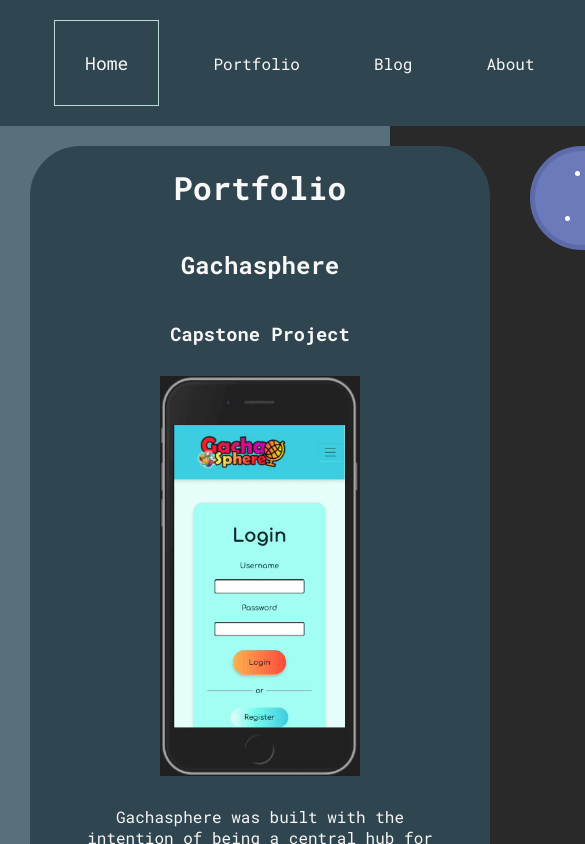
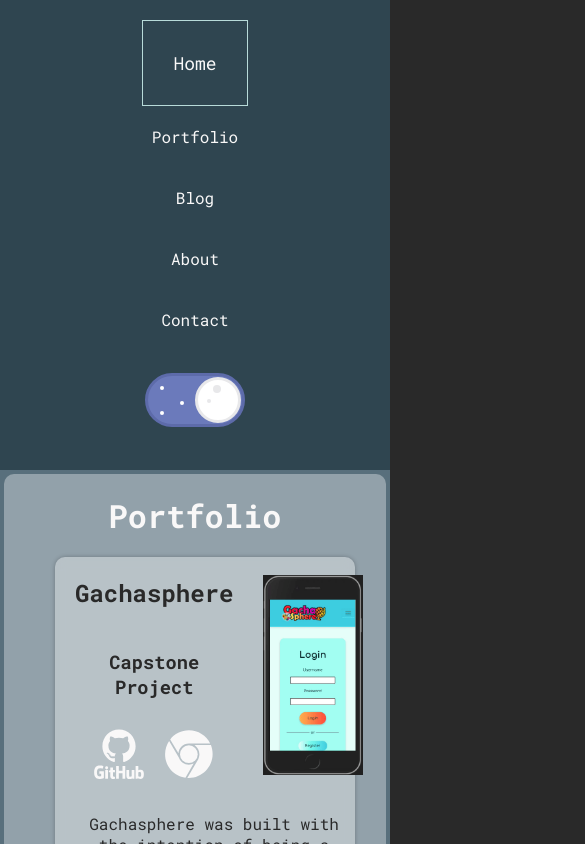
Before and after one commit to abbeyperini/Portfolio2.0, a React (Create React App) app in the folder portfolio/: page / in a window 390 px wide. Both pictures are taken after a click on the button "View my work". Shown: the top 844 px of the page, 585 px wide, since content can reach past the window. Built offline with nearby package versions, Linux system fonts and the light colour scheme.

Commit message:
some mobile toggle resize got subwork kinda styled

```diff
--- a/portfolio/src/App.css
+++ b/portfolio/src/App.css
@@ -60,12 +60,12 @@ header {
 
 nav {
   display: flex;
+  flex-direction: column;
   align-items: center;
   justify-content: space-evenly;
   grid-area: nav;
   background-color: #2F4550;
   padding: 20px;
-  grid-area: nav;
 }
 
 .nav_button {
@@ -126,54 +126,112 @@ nav {
   margin: 20px;
 }
 
-.subwork_image, .old-wall_image {
-  max-height: 400px;
-  max-width: 400px;
+.subwork_image {
+  max-height: 200px;
+  max-width: 100px;
   margin: 10px;
+  grid-area: pic;
 }
 
 .main-container {
   background-color: #586F7C;
 }
 
-.container_about, .container_blog, .container_contact, .container_work, .subWork {
+.container_about, .container_blog, .container_contact {
   display: flex;
   flex-direction: column;
   place-items: center;
-  background-color:#2F4550;
   margin: 20px;
-  border-radius: 50px;
+  background: rgba( 255, 255, 255, 0.35 );
+  box-shadow: 0 0 .25em rgba(0,0,0,.25);
+  backdrop-filter: blur( 6.0px );
+  -webkit-backdrop-filter: blur( 6.0px );
+  border-radius: 10px;
+}
+
+.container_work {
+  display: grid;
+  place-items: center;
+  grid-template-areas:
+  "sectionTitle"
+  "gachasphere"
+  "bujo"
+  "knitworthy"
+  "OWS";
+  grid-template-columns: 1fr;
+  margin: 1%;
+  color: var(--jet-background);
+  row-gap: 20px;
+  background: rgba( 255, 255, 255, 0.35 );
+  padding-bottom: 20px;
+  border-radius: 10px;
+}
+
+#gachasphere {
+  grid-area: gachasphere;
+}
+
+#BujoToGo {
+  grid-area: bujo;
+}
+
+#knitworthy {
+  grid-area: knitworthy;
+}
+
+#OWS {
+  grid-area: OWS;
+}
+
+.subWork {
+  display: grid;
+  grid-template-areas:
+  "title pic"
+  "type pic"
+  "icons pic"
+  "text text";
+  grid-template-columns: 1fr 1fr;
+  place-items: center;
+  background: rgba( 255, 255, 255, 0.35 );
+  box-shadow: 0 0 .25em rgba(0,0,0,.25);
+  backdrop-filter: blur( 6.0px );
+  -webkit-backdrop-filter: blur( 6.0px );
+  border-radius: 10px;
+  max-width: 300px;
+  margin-left: 20px;
+}
+
+.subwork_title--primary {
+  grid-area: title;
+}
+
+.subwork_title--secondary {
+  grid-area: type;
+}
+
+.subwork_text {
+  grid-area: text;
+}
+
+.subwork_links {
+  grid-area: icons;
+}
+
+.subWork_container_image {
+  grid-area: pic;
+  display: flex;
+  justify-content: space-around;
+}
+
+.subWork_container_image > img {
+  max-height: 200px;
+  max-width: 100px;
 }
 
 .section_title {
   margin-top: 20px;
-}
-
-.container_about {
-  grid-area: about;
-}
-
-.container_blog {
-  grid-area: blog;
-}
-
-.container_contact {
-  grid-area: contact;
-}
-
-.container_work {
-  grid-area: portfolio;
-}
-
-.main-container {
-  display: grid;
-  grid-template-areas:
-  "nav nav nav"
-  ". portfolio toggle"
-  ". blog ."
-  ". about ."
-  ". contact .";
-  grid-template-columns: 1fr 2fr 1fr;
+  grid-area: sectionTitle;
+  color: var(--cultured-text);
 }
 
 .work_icon {
@@ -185,31 +243,17 @@ nav {
   width: 300px;
 }
 
-@keyframes slide {
-  0% {
-    transform: translateX(-25%);
-  } 100% {
-    transform: translateX(25%);
+@media screen and (min-width: 600px) {
+  .subWork {
+    max-width: 600px;
+  }
+
+  .subWork_container_image > img, .subwork_image {
+    max-width: 400px;
+    max-height: 200px;
+  }
+
+  nav {
+    flex-direction: row;
   }
 }
-
-.bg {
-  animation: slide 3s ease-in-out infinite alternate;
-  background-image: linear-gradient(-60deg, var(--powder-blue) 50%, var(--dark-electric-blue) 50%);
-  bottom: 0;
-  left: -50%;
-  opacity: .5;
-  position: fixed;
-  right: -50%;
-  top: 0;
-  z-index: 1;
-}
-
-.bg2 {
-  animation-direction: alternate-reverse;
-  animation-duration: 4s;
-}
-
-.bg3 {
-  animation-duration: 5s;
-}
--- a/portfolio/src/App.js
+++ b/portfolio/src/App.js
@@ -7,7 +7,6 @@ import Blog from './components/Blog';
 import About from './components/About';
 import Contact from './components/Contact';
 import { CSSTransitionGroup } from 'react-transition-group';
-import Toggle from './components/Toggle';
 
 function App() {
   const [hidden, setHidden] = useState(false)
@@ -29,12 +28,16 @@ function App() {
         {!hidden && <Header key="1" hideHeader={hideHeader}/>}
       </CSSTransitionGroup>
       <div className="main-container">
-        {hidden && <NavBar hideHeader={hideHeader}/>}
-        {hidden && <Toggle />}
-        {hidden && <Work />}
-        {hidden && <Blog />}
-        {hidden && <About />}
-        {hidden && <Contact />}
+        <CSSTransitionGroup
+        transitionName="header"
+        transitionEnterTimeout={500}
+        transitionLeaveTimeout={300}>
+          {hidden && <NavBar hideHeader={hideHeader}/>}
+          {hidden && <Work />}
+          {hidden && <Blog />}
+          {hidden && <About />}
+          {hidden && <Contact />}
+        </CSSTransitionGroup>
       </div>
     </div>
   );
--- a/portfolio/src/components/Header.js
+++ b/portfolio/src/components/Header.js
@@ -1,5 +1,6 @@
 import React from 'react';
 import '../App.css';
+import '../landingBackground.css';
 import { ReactComponent as Arrow } from '../images/arrow.svg';
 
 function Header(props) {
--- a/portfolio/src/components/NavBar.js
+++ b/portfolio/src/components/NavBar.js
@@ -1,4 +1,5 @@
 import React from 'react';
+import Toggle from './Toggle';
 
 function NavBar(props) {
     const handleOnClick = () => {
@@ -12,6 +13,7 @@ function NavBar(props) {
             <p>Blog</p>
             <p>About</p>
             <p>Contact</p>
+            <Toggle />
         </nav>
     )
 }
--- a/portfolio/src/components/Work.js
+++ b/portfolio/src/components/Work.js
@@ -11,7 +11,7 @@ function Work() {
     return (
         <div className="container_work">
             <h1 className="section_title">Portfolio</h1>
-            <div className="subWork">
+            <div id="gachasphere" className="subWork">
                 <h2 className="subwork_title--primary">Gachasphere</h2>
                 <h3 className="subwork_title--secondary">Capstone Project</h3>
                 <img className="subwork_image" src={Gachagif} alt="Gachasphere mobile walkthrough"/>
@@ -23,7 +23,7 @@ function Work() {
                     <a href="http://gachasphere.surge.sh/" target="_blank" rel="noreferrer"><Chrome className="work_icon"/></a>
                 </span>
             </div>
-            <div className="subWork">
+            <div id="BujoToGo" className="subWork">
                 <h2 className="subwork_title--primary">BujoToGo</h2>
                 <h3 className="subwork_title--secondary">Solo Full-Stack Project</h3>
                 <img className="subwork_image" src={Bujogif} alt="BujoToGo walkthrough gif"/>
@@ -38,7 +38,7 @@ function Work() {
                     <a href="http://bujo-to-go.surge.sh/#/index" target="_blank" rel="noreferrer"><Chrome className="work_icon"/></a>
                 </span>
             </div>
-            <div className="subWork">
+            <div id="knitworthy" className="subWork">
                 <h2 className="subwork_title--primary">Knitworthy</h2>
                 <h3 className="subwork_title--secondary">Front End Project</h3>
                 <img className="subwork_image" src={Knitgif} alt="gif of a user navigating Knitworthy"/>
@@ -53,7 +53,7 @@ function Work() {
                     <a href="http://knitworthy.net/" target="_blank" rel="noreferrer"><Chrome className="work_icon"/></a>
                 </span>
             </div>
-            <div className="subWork">
+            <div id="OWS" className="subWork">
                 <h2 className="subwork_title--primary">Old Wall Site</h2>
                 <h3 className="subwork_title--secondary">Front End Hobby Project</h3>
                 <div className="subWork_container_image">
--- /dev/null
+++ b/portfolio/src/landingBackground.css
@@ -0,0 +1,28 @@
+@keyframes slide {
+0% {
+    transform: translateX(-25%);
+} 100% {
+    transform: translateX(25%);
+}
+}
+
+.bg {
+    animation: slide 3s ease-in-out infinite alternate;
+    background-image: linear-gradient(-60deg, var(--powder-blue) 50%, var(--dark-electric-blue) 50%);
+    bottom: 0;
+    left: -50%;
+    opacity: .5;
+    position: fixed;
+    right: -50%;
+    top: 0;
+    z-index: 1;
+}
+
+.bg2 {
+    animation-direction: alternate-reverse;
+    animation-duration: 4s;
+}
+
+.bg3 {
+    animation-duration: 5s;
+}
--- a/portfolio/src/toggle.css
+++ b/portfolio/src/toggle.css
@@ -15,12 +15,12 @@
 
 @keyframes reverse {
     0% {
-        left: 104px;
-        width: 80px;
+        left: 47px;
+        width: 40px;
     }
     60% {
-        left: 72px;
-        width: 110px;
+        left: 3px;
+        width: 80px;
     }
     100% {
         left: 3px;
@@ -33,11 +33,11 @@
     }
     60% {
         left: 3px;
-        width: 110px;
+        width: 80px;
     }
     100% {
-        left: 97px;
-        width: 80px;
+        left: 47px;
+        width: 40px;
     }
 }
 
@@ -48,20 +48,19 @@
 .container--toggle {
     display: grid;
     place-items: center;
-    min-height: 100px;
+    min-height: 60px;
     position: relative;
     grid-area: toggle;
     margin: 20px;
-    align-self: flex-start;
 }
 
 /* background */
 .toggle--label {
-    width: 200px;
-    height: 104px;
+    width: 100px;
+    height: 54px;
     background: var(--indigo-color);
     border-radius: 100px;
-    border: 5px solid var(--indigo-border);
+    border: 3px solid var(--indigo-border);
     display: flex;
     position: relative;
     transition: all 350ms ease-in;
@@ -87,13 +86,13 @@
     animation-duration: 350ms;
     animation-fill-mode: forwards;
     content: '';
-    width: 80px;
-    height: 80px;
-    border: 5px solid var(--gray-border);
-    top: 2px;
+    width: 40px;
+    height: 40px;
+    border: 3px solid var(--gray-border);
+    top: 1px;
     left: 3px;
     position: absolute;
-    border-radius: 80px;
+    border-radius: 40px;
     background: white;
 }
 
@@ -103,11 +102,11 @@
     transition: all 250ms ease-in;
     position: absolute;
     content: '';
-    box-shadow: var(--gray-dots) -13px 0 0 2px, var(--gray-dots) -24px 14px 0 -2px;
-    left: 143px;
-    top: 23px;
-    width: 10px;
-    height: 10px;
+    box-shadow: var(--gray-dots) -14px 0 0 1px, var(--gray-dots) -22px 12px 0 -1px;
+    left: 80px;
+    top: 10px;
+    width: 6px;
+    height: 6px;
     background: transparent;
     border-radius: 50%;
     opacity: 1;
@@ -120,19 +119,21 @@
 
 /* clouds */
 .toggle--checkbox:checked + .toggle--label .toggle--label-background {
-    width: 10px;
-    left: 135px;
+    width: 5px;
+    left: 65px;
+    top: 22px;
 }
 
 .toggle--checkbox:checked + .toggle--label .toggle--label-background:before {
-    top: -5px;
-    width: 40px;
+    top: -4px;
+    left: -5px;
+    width: 20px;
     height: 5px;
 }
 
 .toggle--checkbox:checked + .toggle--label .toggle--label-background:after {
-    top: 5px;
-    width: 40px;
+    top: 3px;
+    width: 20px;
     height: 5px;
     left: -10px;
 }
@@ -142,19 +143,19 @@
     border-radius: 5px;
     position: relative;
     background: white;
-    left: 60px;
-    width: 5px;
+    left: 32px;
+    width: 4px;
     transition: all 150ms ease-in;
-    top: 45px;
-    height: 5px;
+    top: 25px;
+    height: 4px;
 }
 
 .toggle--label-background:before {
     content: '';
     position: absolute;
-    width: 5px;
-    height: 5px;
-    top: -25px;
+    width: 4px;
+    height: 4px;
+    top: -15px;
     border-radius: 5px;
     background: white;
     left: -20px;
@@ -164,10 +165,10 @@
 .toggle--label-background:after {
     content: '';
     position: absolute;
-    width: 5px;
-    height: 5px;
-    left: -30px;
-    top: 20px;
+    width: 4px;
+    height: 4px;
+    left: -20px;
+    top: 10px;
     border-radius: 5px;
     background: white;
     transition: all 150ms ease-in;
```
